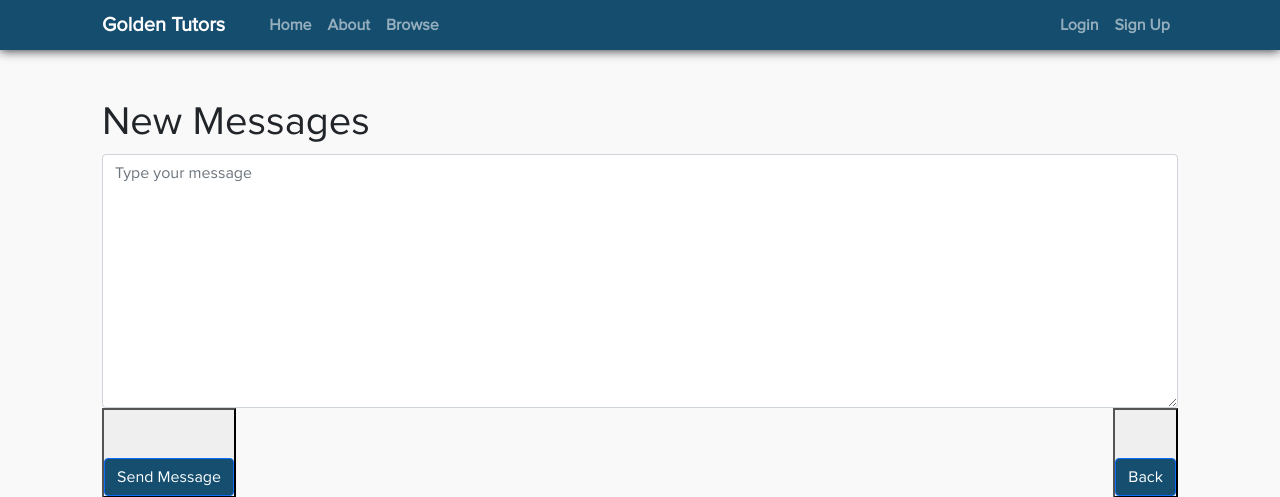
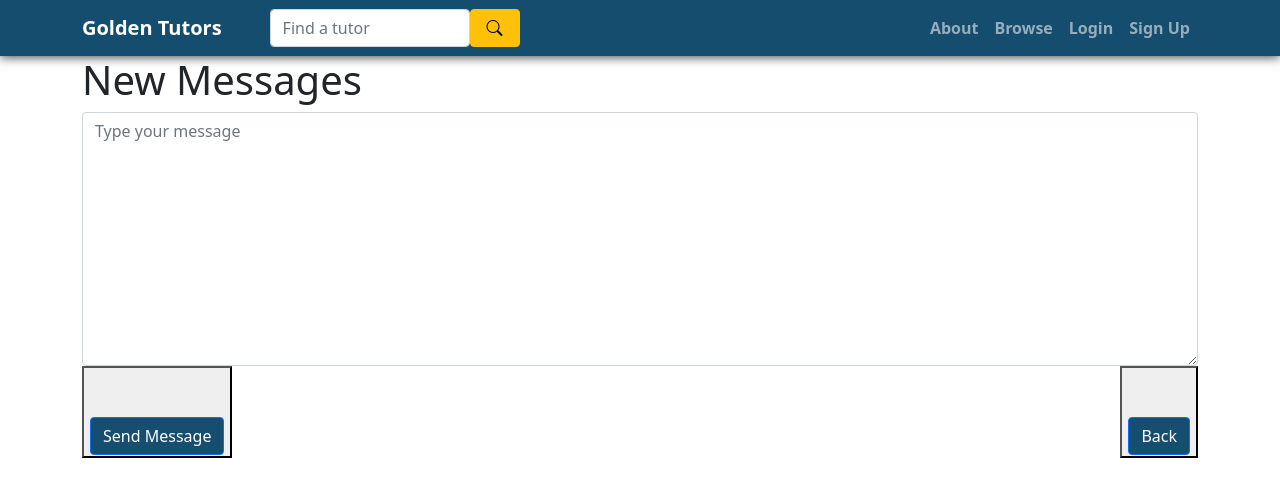
Before and after one commit to Zellineous/csc648-03-fa21-Team02-, a Flask app: page /messages in a window 1280 px wide. Shown: the top 497 px of the page. Run offline with Flask 2, Linux system fonts and the light colour scheme; some libraries are stand-ins or nearby versions.

Commit message:
changed navbar to layout template

```diff
--- a/application/templates/messages.html
+++ b/application/templates/messages.html
@@ -1,53 +1,5 @@
-<!DOCTYPE html>
-<html lang="en">
-	<head>
-		<meta charset="UTF-8" />
-		<meta http-equiv="X-UA-Compatible" content="IE=edge" />
-		<meta name="viewport" content="width=device-width, initial-scale=1.0" />
-		<link href="https://cdn.jsdelivr.net/npm/bootstrap@5.0.2/dist/css/bootstrap.min.css" rel="stylesheet">
-		<link rel="stylesheet" href="https://cdn.jsdelivr.net/npm/bootstrap-icons@1.5.0/font/bootstrap-icons.css">
-		<link rel="stylesheet" type="text/css" href="../static/message.css">
-		<link rel="stylesheet" type="text/css" href="../static/home.css">
-		<title> Tutor Message</title>
-	</head>
-	<body>
-
-
-
-		<!-- nav bar -->
-		<nav class="navbar navbar-expand-lg navbar-dark fw-bold navbar-custom" style="height: 50px;">
-			<div class="container">
-			  <a class="navbar-brand" href="/">Golden Tutors</a>
-			  <button class="navbar-toggler float-right" type="button" data-toggle="collapse" data-target="#main-nav">
-				<span class="navbar-toggler-icon"></span>
-			  </button>
-			  <div class="navbar-collapse collapse" style="padding-left: 20px;" id="main-nav">
-				<ul class="navbar-nav me-auto">
-				  <li class="nav-item">
-					<a class="nav-link" href="/">Home</a>
-				  </li>
-				  <li class="nav-item">
-					<a class="nav-link" href="/about">About</a>
-				  </li>
-				  <li class="nav-item">
-					<a class="nav-link" href="/browse">Browse</a>
-				  </li>
-				  <!-- <li class="nav-item">
-					<a class="nav-link" href="/message">Messages</a>
-				  </li> -->
-				</ul>
-
-				<ul class="navbar-nav ms-auto">
-				  <li class="nav-item">
-					<a class="nav-link" href="/login">Login</a>
-				  </li>
-				  <li class="nav-item">
-					<a class="nav-link" href="/register">Sign Up</a>
-				  </li>
-				</ul>
-			</div>
-		</div>
-	</nav>
+{% extends "layout.html" %}
+{% block content %}
 
 <form action="/messages" method="post">
 	<div class="message__container">
@@ -56,16 +8,19 @@
 				<h1>New Messages</h1>
 			</div>
 			<div class="msgtxt__container">
-                    <textarea class="form-control" placeholder="Type your message" rows="10" name="message" id="message" ></textarea>
+				<textarea class="form-control" placeholder="Type your message" rows="10" name="message"
+					id="message"></textarea>
 			</div>
 			<div class="messagebtn">
 				<div class="d-flex justify-content-between">
-							<button type="submit"><a class="btn btn-primary mt-5" style="background-color: #154e6e;">Send Message</a></button>
-							<button><a href="/tutor" class="btn btn-primary mt-5" style="background-color: #154e6e;">Back</a></button>
+					<button type="submit"><a class="btn btn-primary mt-5" style="background-color: #154e6e;">Send
+							Message</a></button>
+					<button><a href="/tutor" class="btn btn-primary mt-5"
+							style="background-color: #154e6e;">Back</a></button>
 				</div>
 			</div>
 		</div>
 	</div>
 </form>
-	</body>
-</html>
+
+{% endblock %}
```
Lines whose indentation alone changed are shown as unchanged.
